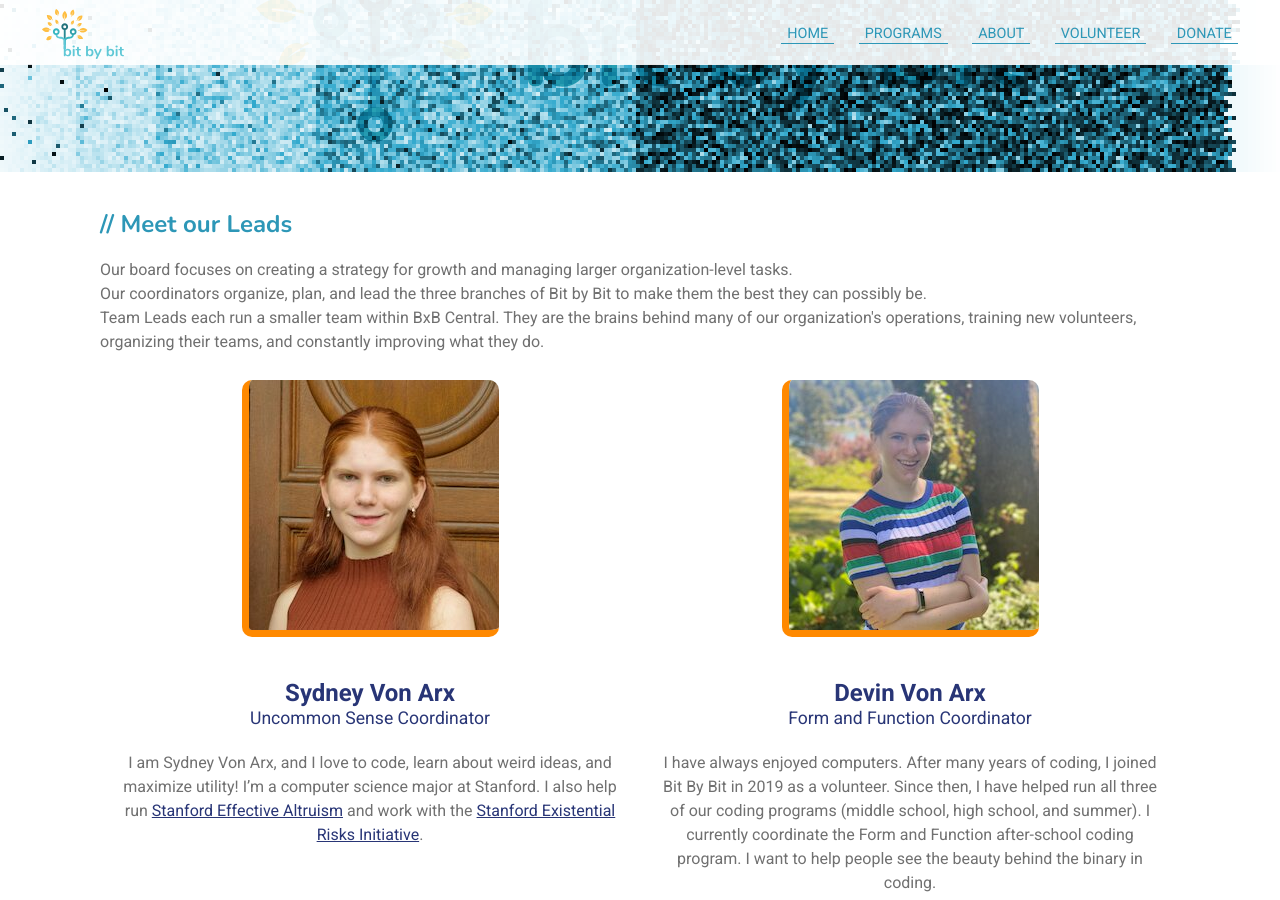
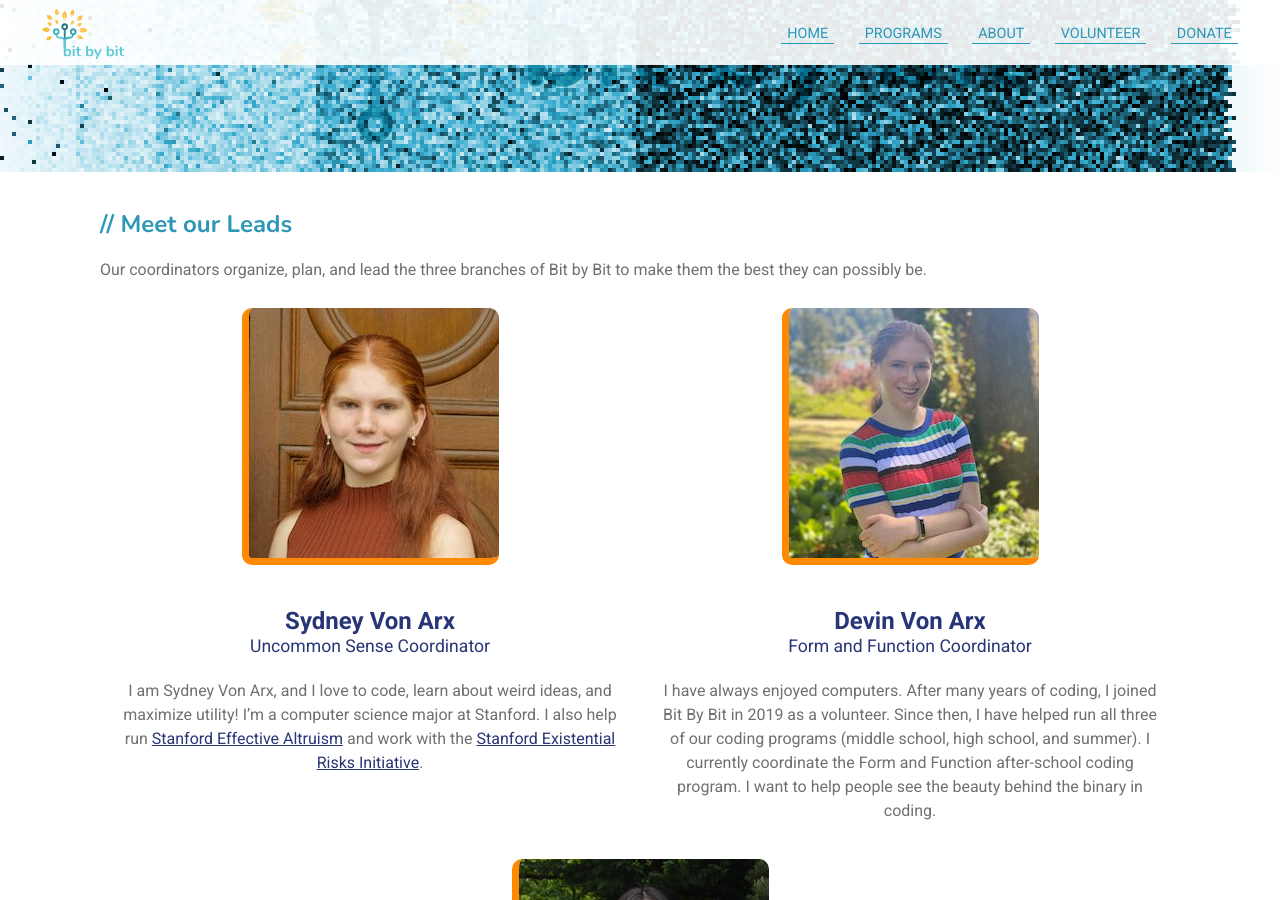
Before and after one commit to bit-by-bit-coding/bxb-website, a Jekyll site: the page built from about.html, in a window 1280 px wide and 900 px high, scrolled down 193 px. Built offline with Jekyll 4.4.1, drawn with Linux system fonts in a browser that asks for light colours; nearby versions of some CDN libraries; some of the changed text lies outside the part shown.

Commit message:
made lead section and updated section descriptions

```diff
--- a/about.html
+++ b/about.html
@@ -10,11 +10,8 @@
 <div class="section">
     <h2>Meet our Leads</h2>
     <p>
-        Our board focuses on creating a strategy for growth and managing larger organization-level tasks. <br>
         Our coordinators organize, plan, and lead the three branches of Bit by Bit to make them the best
-        they can possibly be. <br>
-        Team Leads each run a smaller team within BxB Central. They are the brains behind many of our organization's
-        operations, training new volunteers, organizing their teams, and constantly improving what they do.
+        they can possibly be.
     </p>
     <div class="instructors-container">
         <span class="instructors-item">
@@ -62,6 +59,12 @@
         </span>-->
     </div>
 
+    <h2>Meet our Leads</h2>
+    <p>
+        Our Leads each run a smaller section within BxB Central. They are the brains behind many of our
+        organization's operations, training new volunteers, organizing their teams, and constantly improving
+        what they do.
+    </p>
     <div class="instructors-container">
         <span class="instructors-item" id="team-item">
             <img id="team-lead-2" src="./imgs/SelenaSquare.jpg">
```
